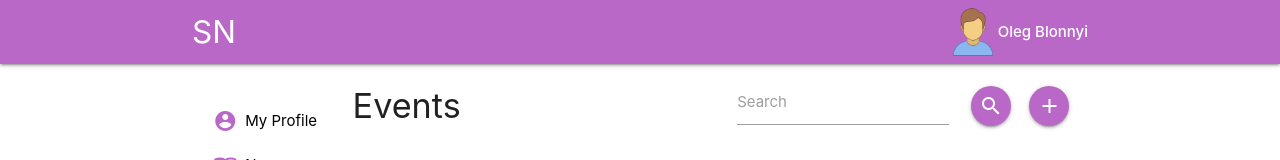
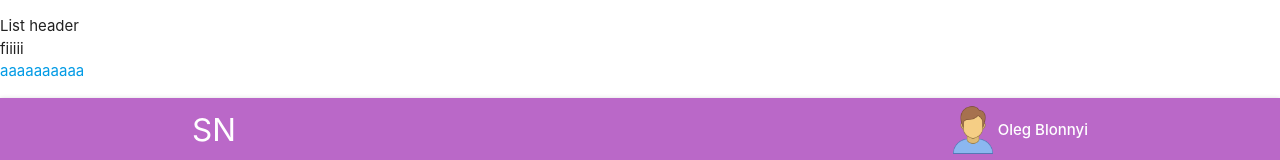
Before and after one commit to OlegBlonnyi/Lesson_17_project, a plain HTML site: page project/events.html in a window 1280 px wide. Shown: the top 160 px of the page. Drawn offline with nearby package versions, Linux system fonts and the light colour scheme.

Commit message:
Added ul

```diff
--- a/project/events.html
+++ b/project/events.html
@@ -9,6 +9,17 @@
   <link rel="stylesheet" href="../css/for_events.css">
 </head>
 <body>
+
+  <ul>
+    <header>List header</header>
+    <li>
+      <div>fiiiii</div>
+    </li>
+    <li>
+      <a href="#">aaaaaaaaaa</a>
+    </li>
+  </ul>
+  <!-- git -->
 
   <nav class="purple lighten-2">
     <div class="nav-wrapper container ">
```
